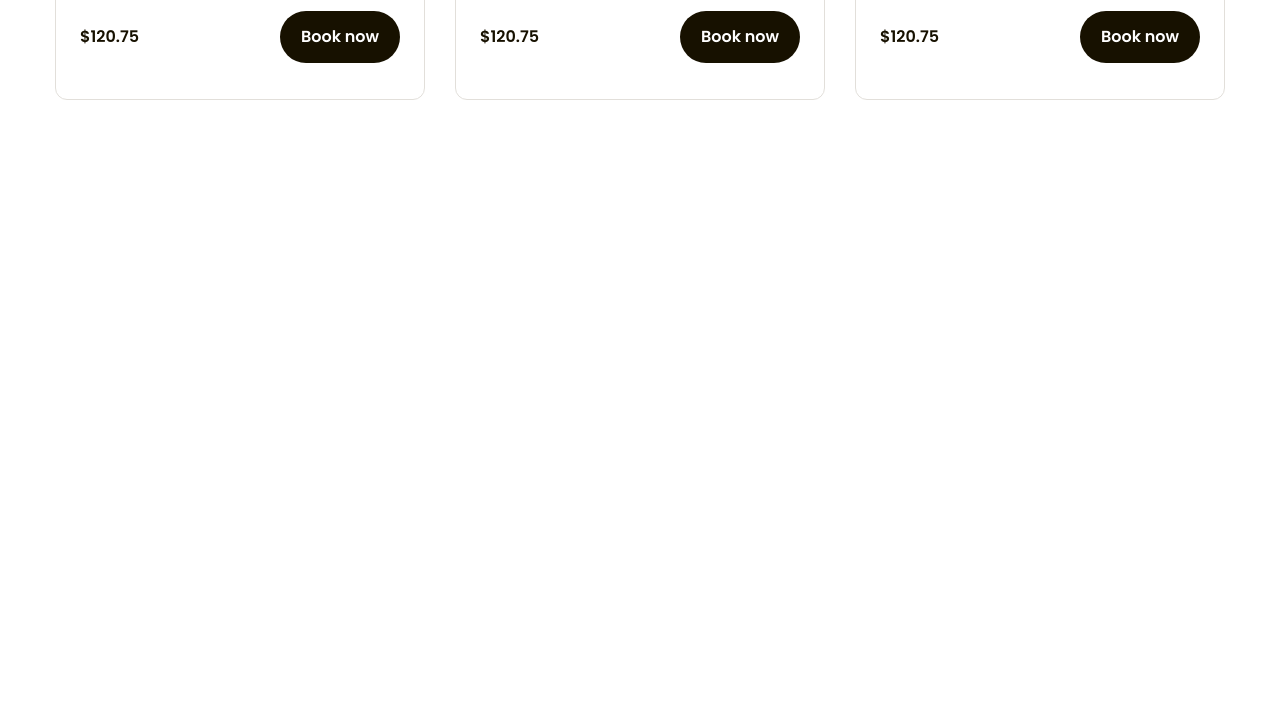
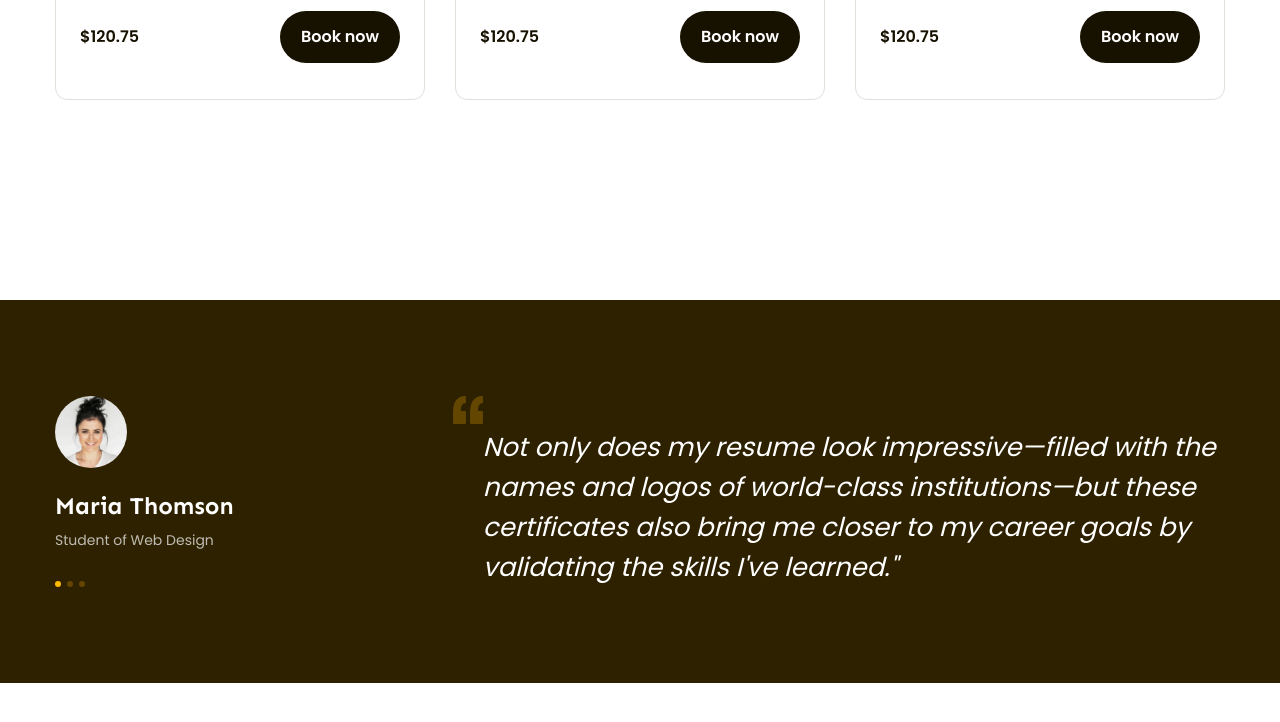
Before and after one commit to nathanlee0910/Education-Platform-Website-Page, a plain HTML site: page index.html in a window 1280 px wide. Shown: the part 1571-2293 px from the top of the page. Drawn offline with Linux system fonts and the light colour scheme.

Commit message:
Added feedback section

```diff
--- a/asset/css/styles.css
+++ b/asset/css/styles.css
@@ -452,3 +452,75 @@ a {
     font-weight: 600;
     color: var(--primary-color);
 }
+
+/* Feedback */
+.feedback{
+    margin-top: 135px;
+    padding: 96px 0;
+    background: #2e2100;
+}
+
+.feedback-list{
+    display: flex;
+    overflow: hidden;
+}
+
+.feedback-item{
+    display: flex;
+    width: 100%;
+    flex-shrink: 0;
+    justify-content: space-between;
+}
+
+.feedback .avatar{
+    width: 72px;
+    height: 72px;
+    border-radius: 50%;
+    object-fit: cover;
+}
+
+.feedback-item .info .title{
+    font-family: var(--title-font);
+    margin-top: 18px;
+    font-weight: 600;
+    font-size: 2.4rem;
+    line-height: 1.42;
+    color: #fff;
+}
+
+.feedback-item .info .desc{
+    margin-top: 4px;
+    font-size: 1.4rem;
+    line-height: 1.86;
+    color: #bfbcb3;
+}
+
+.feedback-item .info .dots{
+    margin-top: 28px;
+    display: flex;
+}
+.feedback-item .info .dot{
+    margin-right: 6px;
+    width: 6px;
+    height: 6px;
+    border-radius: 50%;
+    background-color: #634700;
+    cursor: pointer;
+}
+
+.feedback-item .info .dot.active{
+    background-color: var(--secondary-color);
+    cursor: default;
+}
+
+.feedback .content {
+    width: 66%;
+}
+
+.feedback-item blockquote {
+    margin-left: 30px;
+    font-style: italic;
+    font-size: 2.6rem;
+    line-height: 1.54;
+    color: #ffffff;
+}
--- a/index.html
+++ b/index.html
@@ -14,8 +14,6 @@
     <link rel="preconnect" href="https://fonts.googleapis.com">
     <link rel="preconnect" href="https://fonts.gstatic.com" crossorigin>
     <link href="https://fonts.googleapis.com/css2?family=Poppins:wght@200;300;400;500;600;700;800&family=Sen:wght@400;700&display=swap" rel="stylesheet">
-
-
 
 </head>
 <body style="height: 5000px;" >
@@ -210,5 +208,69 @@
                 </div>
             </div>
         </div>
+        <!-- Feedback -->
+        <div class="feedback">
+            <div class="container">
+                <div class="feedback-list">
+                    <!-- Feedback 1 -->
+                    <div class="feedback-item">
+                        <div class="info">
+                            <img src="./asset/img/feedback-avatar-1.jpg"
+                            alt="fb-avatar"
+                            class="avatar">
+                            <p class="title">Maria Thomson</p>
+                            <p class="desc">Student of Web Design</p>
+                            <div class="dots">
+                                <span class="dot active"></span>
+                                <span class="dot"></span>
+                                <span class="dot"></span>
+                            </div>
+                        </div>
+                        <div class="content">
+                            <img src="./asset/img/open-quotes.svg" alt="Open-quotes">
+                            <blockquote >Not only does my resume look impressive—filled with the names and logos of world-class institutions—but these certificates also bring me closer to my career goals by validating the skills I've learned."</blockquote>
+                        </div>
+                    </div>
+                    <!-- Feedback 2 -->
+                    <div class="feedback-item">
+                        <div class="info">
+                            <img src="./asset/img/feedback-avatar-2.jpg"
+                            alt="fb-avatar"
+                            class="avatar">
+                            <p class="title">Peter Moor</p>
+                            <p class="desc">Student of Web Design</p>
+                            <div class="dots">
+                                <span class="dot"></span>
+                                <span class="dot active"></span>
+                                <span class="dot"></span>
+                            </div>
+                        </div>
+                        <div class="content">
+                            <img src="./asset/img/open-quotes.svg" alt="Open-quotes">
+                            <blockquote >Not only does my resume look impressive—filled with the names and logos of world-class institutions—but these certificates also bring me closer to my career goals by validating the skills I've learned."</blockquote>
+                        </div>
+                    </div>
+                    <!-- Feedback 3 -->
+                    <div class="feedback-item">
+                        <div class="info">
+                            <img src="./asset/img/feedback-avatar-3.jpg"
+                            alt="fb-avatar"
+                            class="avatar">
+                            <p class="title">Peter Moor</p>
+                            <p class="desc">Student of Web Design</p>
+                            <div class="dots">
+                                <span class="dot"></span>
+                                <span class="dot"></span>
+                                <span class="dot active"></span>
+                            </div>
+                        </div>
+                        <div class="content">
+                            <img src="./asset/img/open-quotes.svg" alt="Open-quotes">
+                            <blockquote >Not only does my resume look impressive—filled with the names and logos of world-class institutions—but these certificates also bring me closer to my career goals by validating the skills I've learned."</blockquote>
+                        </div>
+                    </div>
+                </div>
+            </div>
+        </div>
 </body>
 </html>
```
Also changed, not shown: asset/img/feedback-avatar-1.jpg (added), asset/img/feedback-avatar-2.jpg (added), asset/img/feedback-avatar-3.jpg (added), asset/img/open-quotes.svg (added).
